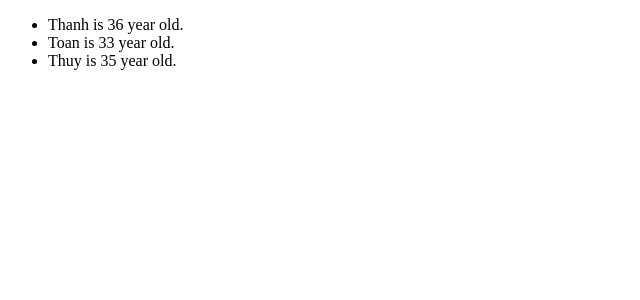
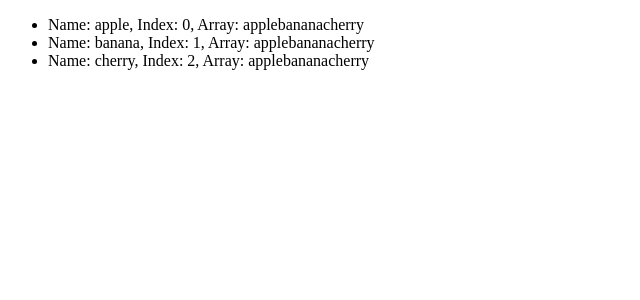
Before and after one commit to thanhpham091790/reactjs, a React (Vite) app in the folder 01-react-tutorial/my-react-app/: page / in a window 1280 px wide. Shown: the top 300 px of the page, without its empty margins (0-640 px from the left). Built offline with nearby package versions, Linux system fonts and the light colour scheme.

Commit message:
The map() method takes three parameters: current element being processed, the index of the current element, and the array taht map was called upon.

```diff
--- a/01-react-tutorial/my-react-app/src/main.jsx
+++ b/01-react-tutorial/my-react-app/src/main.jsx
@@ -1,22 +1,22 @@
 
 import { createRoot } from 'react-dom/client'
 
-const users = [
-  { id: 1, name: 'Thanh', age: 36 },
-  { id: 2, name: 'Toan', age: 33 },
-  { id: 3, name: 'Thuy', age: 35 },
-];
+const fruitlist = ['apple', 'banana', 'cherry'];
 
-function UserList() {
+function FruitList() {
   return (
     <ul>
       {
-        users.map((user) => {
-          return <li key={user.id}>{`${user.name} is ${user.age} year old.`}</li>;
+        fruitlist.map((fruit, index, array) => {
+          return (
+            <li key={index}>
+              Name: {fruit}, Index: {index}, Array: {array}
+            </li>
+          );
         })
       }
     </ul>
   );
 }
 
-createRoot(document.getElementById('thanh')).render(<UserList />);
+createRoot(document.getElementById('thanh')).render(<FruitList />);
```
